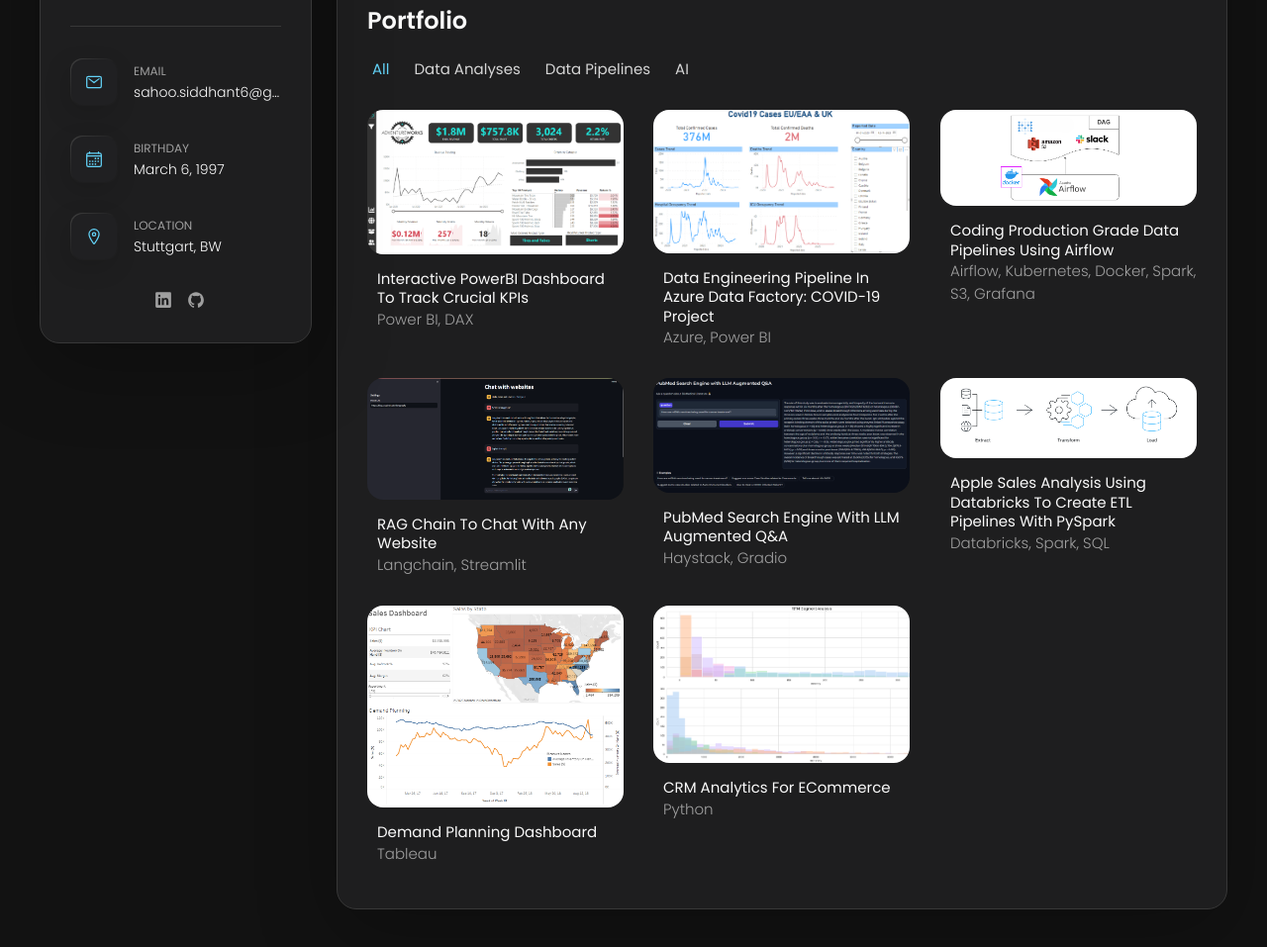
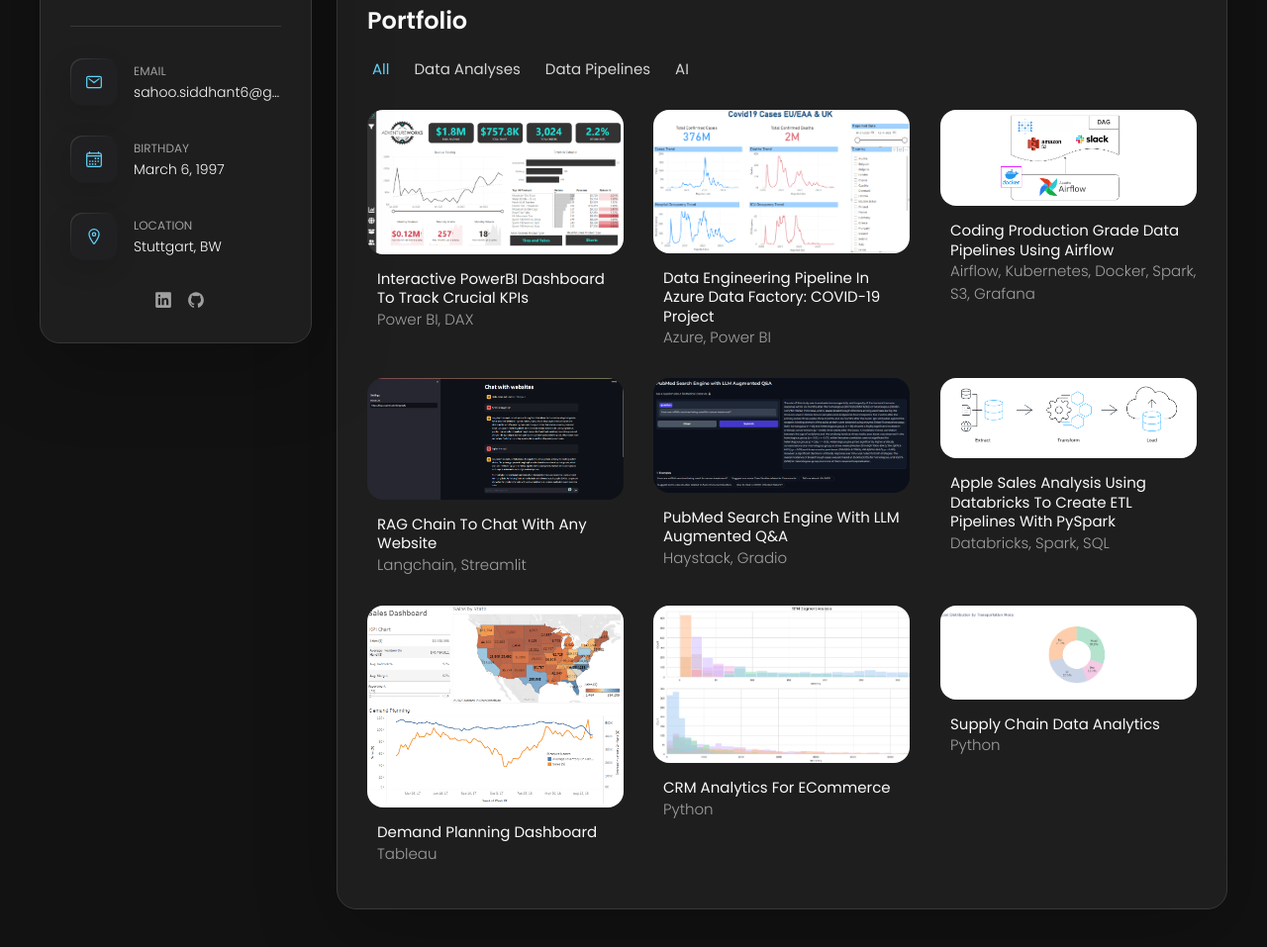
Before and after one commit to SidEnigma/iamsid.github.io, a plain HTML site: page index.html in a window 1280 px wide. Shown: the part 384-1341 px from the top of the page at 99% size. Drawn offline with nearby package versions, Linux system fonts and the light colour scheme.

Commit message:
added supply chain analytics project

```diff
--- a/index.html
+++ b/index.html
@@ -440,6 +440,24 @@
                 </figure>
 
                 <h3 class="project-title">CRM Analytics for eCommerce</h3>
+
+                <p class="project-category">Python</p>
+
+              </a>
+            </li>
+
+            <li class="project-item  active" data-filter-item data-category="data analyses">
+              <a href="https://github.com/SidEnigma/SupplyChain-Analytics">
+
+                <figure class="project-img">
+                  <div class="project-item-icon-box">
+                    <ion-icon name="eye-outline"></ion-icon>
+                  </div>
+
+                  <img src="./assets/images/newplot.png" alt="Supply Chain Data Analytics" loading="lazy">
+                </figure>
+
+                <h3 class="project-title">Supply Chain Data Analytics</h3>
 
                 <p class="project-category">Python</p>
 
```
Also changed, not shown: assets/images/newplot.png (added).
